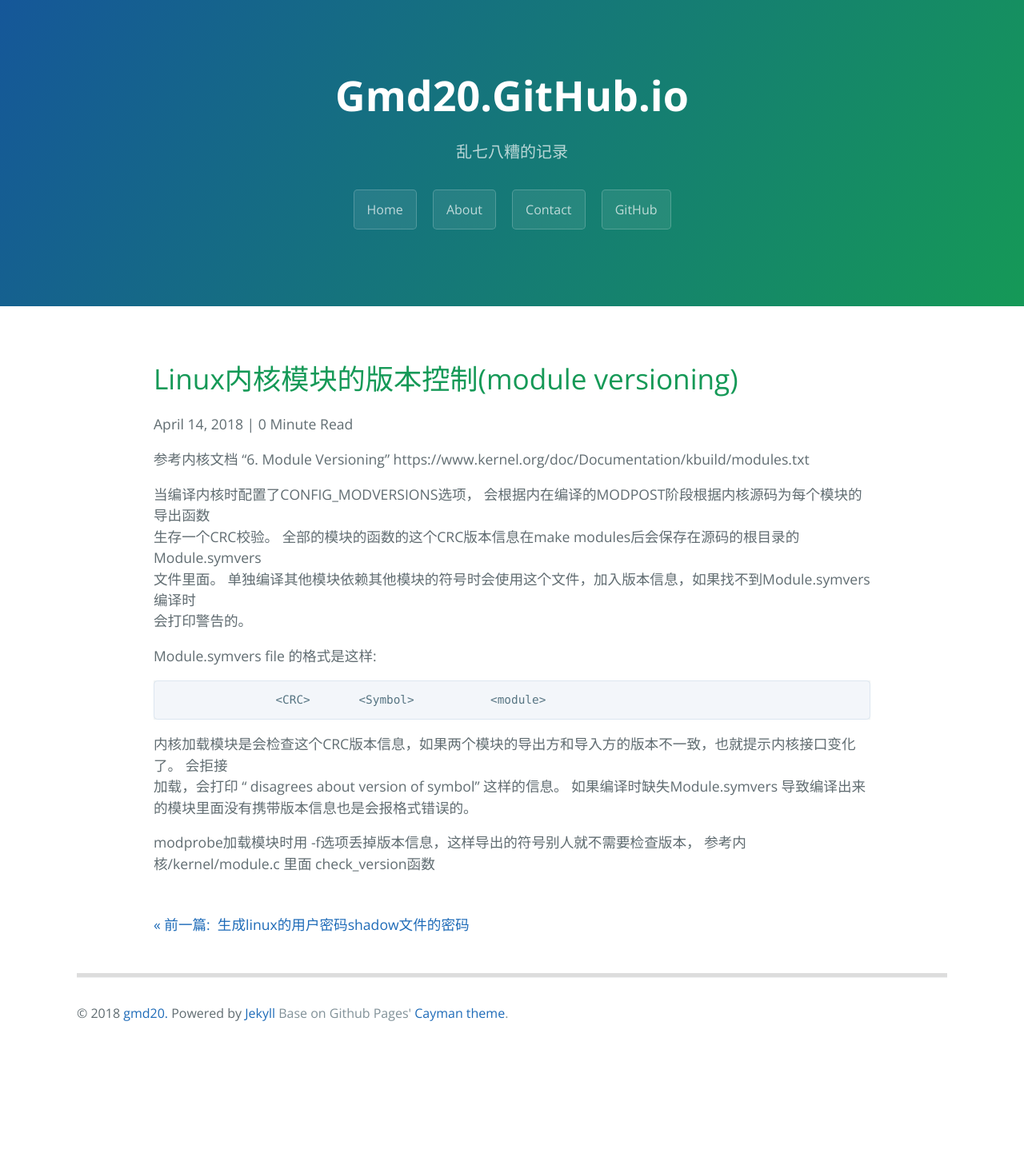
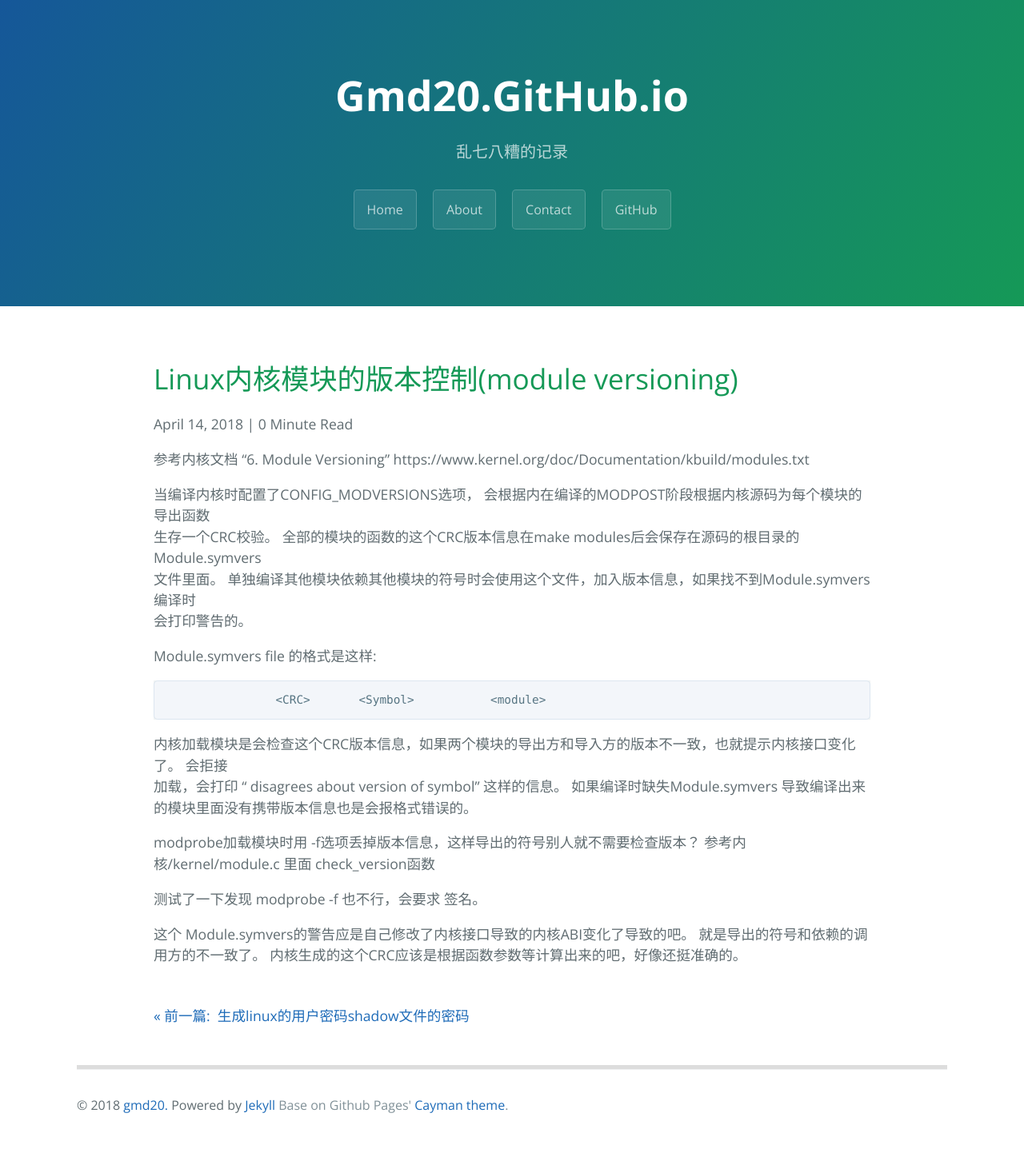
Before and after one commit to gmd20/gmd20.github.io, a Jekyll site: the page built from _posts/2018-04-14-Linux内核模块的版本控制(Module Versioning).markdown, in a window 1280 px wide. Shown: the whole page at 80% size. Built offline with Jekyll 4.4.1, drawn with Linux system fonts in a browser that asks for light colours; Markdown is read by kramdown in place of the engine named in the settings; comment, search, counter and statistics services are not loaded; before the commit the page ends 1327 px from its top, so only the background shows below that.

Commit message:
Update 2018-04-14-Linux内核模块的版本控制(Module Versioning).markdown

```diff
--- a/_posts/2018-04-14-Linux内核模块的版本控制(Module Versioning).markdown
+++ b/_posts/2018-04-14-Linux内核模块的版本控制(Module Versioning).markdown
@@ -19,5 +19,10 @@ Module.symvers file 的格式是这样:
 的模块里面没有携带版本信息也是会报格式错误的。
 
 
-modprobe加载模块时用 -f选项丢掉版本信息，这样导出的符号别人就不需要检查版本，
+modprobe加载模块时用 -f选项丢掉版本信息，这样导出的符号别人就不需要检查版本？
 参考内核/kernel/module.c 里面 check_version函数
+
+测试了一下发现 modprobe -f 也不行，会要求 签名。
+
+这个 Module.symvers的警告应是自己修改了内核接口导致的内核ABI变化了导致的吧。 就是导出的符号和依赖的调用方的不一致了。
+内核生成的这个CRC应该是根据函数参数等计算出来的吧，好像还挺准确的。
```
